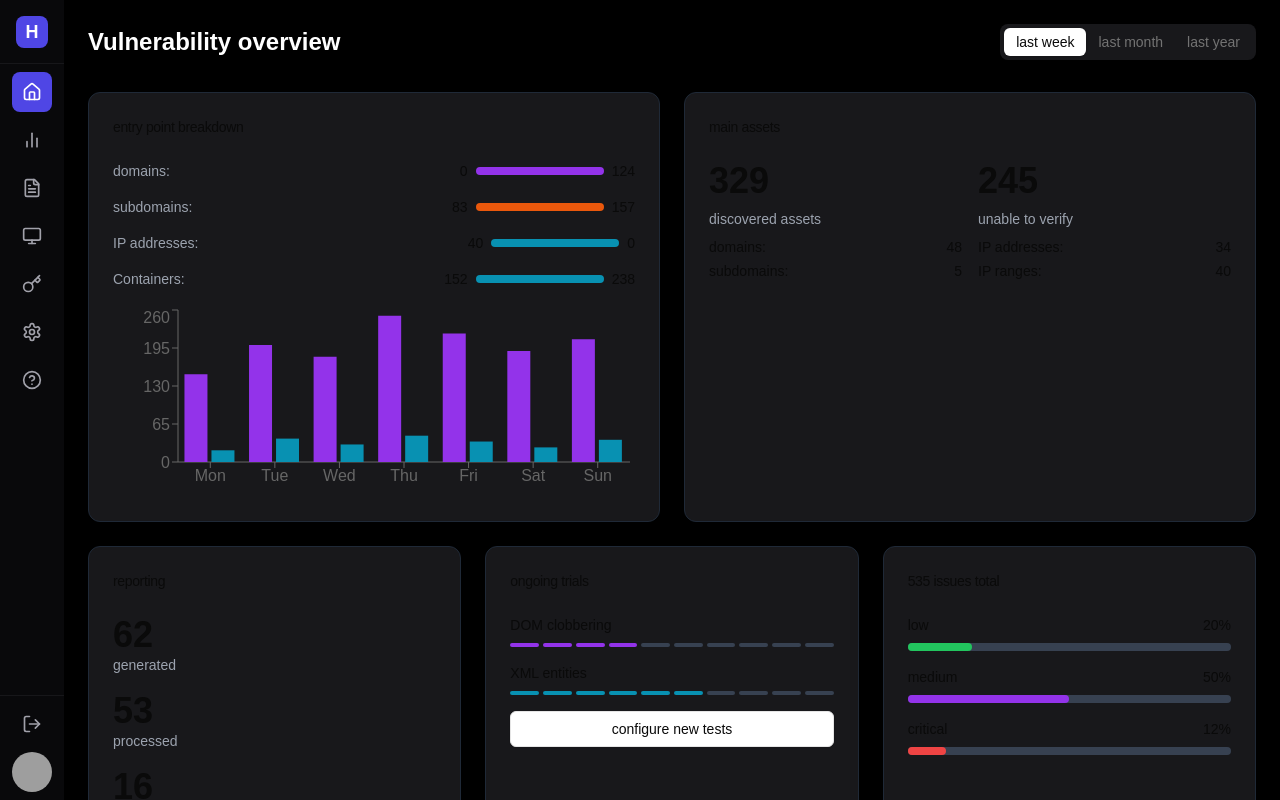
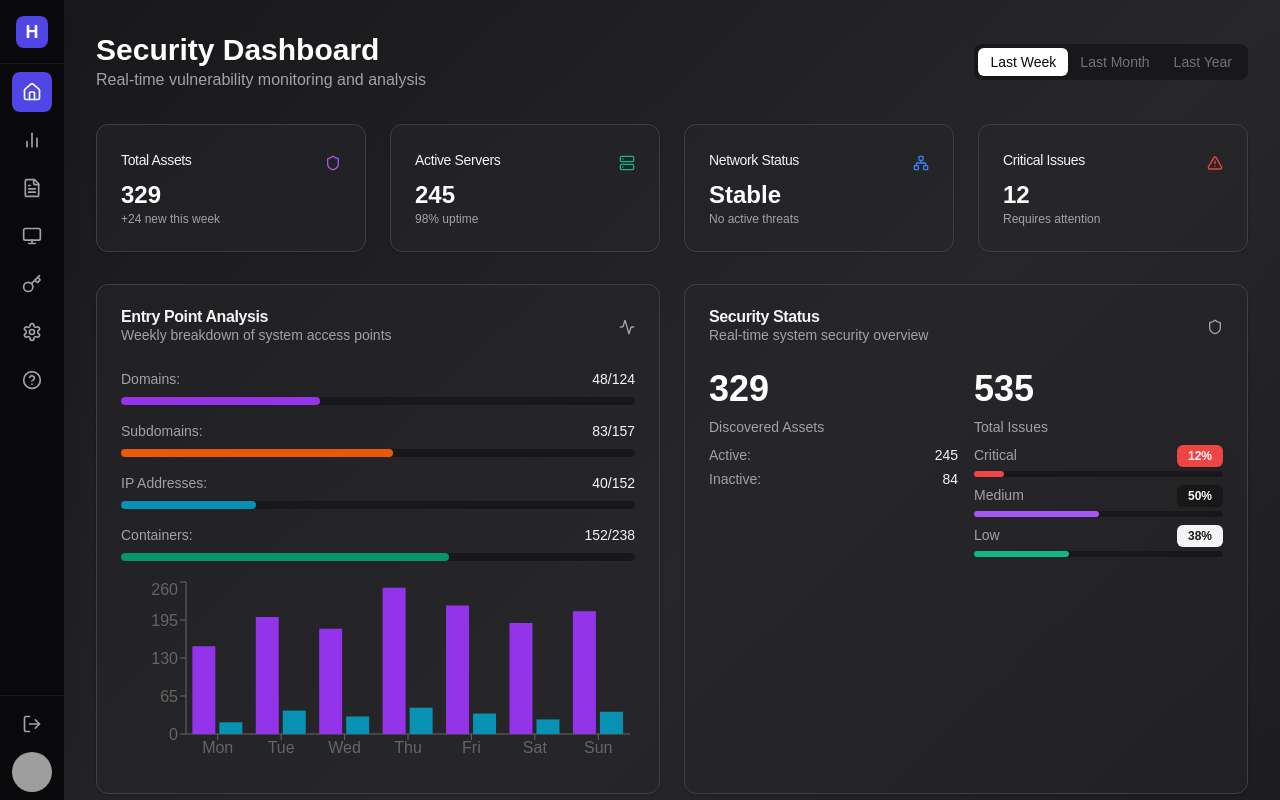
Before and after one commit to nickthelegend/hawk-ai, a Next.js app: page /dashboard in a window 1280 px wide. Shown: the top 800 px of the page. Built offline with nearby package versions, Linux system fonts and the light colour scheme; no server answers; grey boxes are pictures that could not be loaded.

Commit message:
Version: 1.0.30 : Change Dashboard Game

```diff
--- a/src/app/dashboard/page.tsx
+++ b/src/app/dashboard/page.tsx
@@ -1,84 +1,135 @@
 "use client"
 
-import { Card, CardContent, CardHeader, CardTitle } from "@/components/ui/card"
+import { Card, CardContent, CardDescription, CardHeader, CardTitle } from "@/components/ui/card"
 import { Button } from "@/components/ui/button"
 import { Tabs, TabsList, TabsTrigger } from "@/components/ui/tabs"
-import { BarChart, Bar, XAxis, YAxis, ResponsiveContainer } from 'recharts'
-import { getSession } from "@/lib/auth"
+import { BarChart, Bar, LineChart, Line, XAxis, YAxis, ResponsiveContainer, Tooltip } from "recharts"
+import { Shield, Server, Network, Container, AlertTriangle, Activity } from "lucide-react"
+import { Badge } from "@/components/ui/badge"
 
 const entryPointData = [
-  { name: 'Mon', value1: 150, value2: 20 },
-  { name: 'Tue', value1: 200, value2: 40 },
-  { name: 'Wed', value1: 180, value2: 30 },
-  { name: 'Thu', value1: 250, value2: 45 },
-  { name: 'Fri', value1: 220, value2: 35 },
-  { name: 'Sat', value1: 190, value2: 25 },
-  { name: 'Sun', value1: 210, value2: 38 },
+  { name: "Mon", value1: 150, value2: 20 },
+  { name: "Tue", value1: 200, value2: 40 },
+  { name: "Wed", value1: 180, value2: 30 },
+  { name: "Thu", value1: 250, value2: 45 },
+  { name: "Fri", value1: 220, value2: 35 },
+  { name: "Sat", value1: 190, value2: 25 },
+  { name: "Sun", value1: 210, value2: 38 },
+]
+
+const assetMetrics = [
+  { name: "Domains", count: 48, total: 124, color: "bg-purple-600" },
+  { name: "Subdomains", count: 83, total: 157, color: "bg-orange-600" },
+  { name: "IP Addresses", count: 40, total: 152, color: "bg-cyan-600" },
+  { name: "Containers", count: 152, total: 238, color: "bg-emerald-600" },
 ]
 
 export default function DashboardPage() {
-  const session =  getSession()
-  console.log(session)
-
   return (
-    <div className="p-6 bg-black text-white">
+    <div className="min-h-screen bg-gradient-to-br from-zinc-900 via-zinc-800 to-zinc-900 p-8">
       <div className="flex justify-between items-center mb-8">
-        <h1 className="text-2xl font-bold">Vulnerability overview</h1>
+        <div>
+          <h1 className="text-3xl font-bold text-white">Security Dashboard</h1>
+          <p className="text-zinc-400">Real-time vulnerability monitoring and analysis</p>
+        </div>
         <Tabs defaultValue="last-week">
           <TabsList className="bg-zinc-900">
-            <TabsTrigger value="last-week">last week</TabsTrigger>
-            <TabsTrigger value="last-month">last month</TabsTrigger>
-            <TabsTrigger value="last-year">last year</TabsTrigger>
+            <TabsTrigger value="last-week">Last Week</TabsTrigger>
+            <TabsTrigger value="last-month">Last Month</TabsTrigger>
+            <TabsTrigger value="last-year">Last Year</TabsTrigger>
           </TabsList>
         </Tabs>
       </div>
 
-      <div className="grid gap-6 md:grid-cols-2">
-        {/* Entry Point Breakdown */}
-        <Card className="bg-zinc-900 border-gray-800">
+      {/* Overview Cards */}
+      <div className="grid gap-6 md:grid-cols-4 mb-8">
+        <Card className="bg-zinc-800/50 border-zinc-700">
+          <CardHeader className="flex flex-row items-center justify-between pb-2">
+            <CardTitle className="text-zinc-100 text-sm font-medium">Total Assets</CardTitle>
+            <Shield className="h-4 w-4 text-purple-500" />
+          </CardHeader>
+          <CardContent>
+            <div className="text-2xl font-bold text-white">329</div>
+            <p className="text-xs text-zinc-400">+24 new this week</p>
+          </CardContent>
+        </Card>
+
+        <Card className="bg-zinc-800/50 border-zinc-700">
+          <CardHeader className="flex flex-row items-center justify-between pb-2">
+            <CardTitle className="text-zinc-100 text-sm font-medium">Active Servers</CardTitle>
+            <Server className="h-4 w-4 text-emerald-500" />
+          </CardHeader>
+          <CardContent>
+            <div className="text-2xl font-bold text-white">245</div>
+            <p className="text-xs text-zinc-400">98% uptime</p>
+          </CardContent>
+        </Card>
+
+        <Card className="bg-zinc-800/50 border-zinc-700">
+          <CardHeader className="flex flex-row items-center justify-between pb-2">
+            <CardTitle className="text-zinc-100 text-sm font-medium">Network Status</CardTitle>
+            <Network className="h-4 w-4 text-blue-500" />
+          </CardHeader>
+          <CardContent>
+            <div className="text-2xl font-bold text-white">Stable</div>
+            <p className="text-xs text-zinc-400">No active threats</p>
+          </CardContent>
+        </Card>
+
+        <Card className="bg-zinc-800/50 border-zinc-700">
+          <CardHeader className="flex flex-row items-center justify-between pb-2">
+            <CardTitle className="text-zinc-100 text-sm font-medium">Critical Issues</CardTitle>
+            <AlertTriangle className="h-4 w-4 text-red-500" />
+          </CardHeader>
+          <CardContent>
+            <div className="text-2xl font-bold text-white">12</div>
+            <p className="text-xs text-zinc-400">Requires attention</p>
+          </CardContent>
+        </Card>
+      </div>
+
+      <div className="grid gap-6 md:grid-cols-2 mb-8">
+        {/* Entry Point Analysis */}
+        <Card className="bg-zinc-800/50 border-zinc-700">
           <CardHeader>
-            <CardTitle className="text-sm font-medium">entry point breakdown</CardTitle>
+            <div className="flex items-center justify-between">
+              <div>
+                <CardTitle className="text-zinc-100">Entry Point Analysis</CardTitle>
+                <CardDescription className="text-zinc-400">Weekly breakdown of system access points</CardDescription>
+              </div>
+              <Activity className="h-4 w-4 text-zinc-400" />
+            </div>
           </CardHeader>
           <CardContent>
             <div className="space-y-4">
-              <div className="flex justify-between items-center">
-                <span className="text-sm text-gray-400">domains:</span>
-                <div className="flex items-center gap-2">
-                  <span className="text-sm">0</span>
-                  <div className="w-32 h-2 bg-purple-600 rounded"></div>
-                  <span className="text-sm">124</span>
+              {assetMetrics.map((metric) => (
+                <div key={metric.name} className="space-y-2">
+                  <div className="flex justify-between text-sm">
+                    <span className="text-zinc-400">{metric.name}:</span>
+                    <span className="text-zinc-100">
+                      {metric.count}/{metric.total}
+                    </span>
+                  </div>
+                  <div className="h-2 bg-zinc-900 rounded-full">
+                    <div
+                      className={`h-full rounded-full ${metric.color}`}
+                      style={{ width: `${(metric.count / metric.total) * 100}%` }}
+                    />
                   </div>
                 </div>
-              <div className="flex justify-between items-center">
-                <span className="text-sm text-gray-400">subdomains:</span>
-                <div className="flex items-center gap-2">
-                  <span className="text-sm">83</span>
-                  <div className="w-32 h-2 bg-orange-600 rounded"></div>
-                  <span className="text-sm">157</span>
-                </div>
-              </div>
-              <div className="flex justify-between items-center">
-                <span className="text-sm text-gray-400">IP addresses:</span>
-                <div className="flex items-center gap-2">
-                  <span className="text-sm">40</span>
-                  <div className="w-32 h-2 bg-cyan-600 rounded"></div>
-                  <span className="text-sm">0</span>
-                </div>
-              </div>
-              <div className="flex justify-between items-center">
-                <span className="text-sm text-gray-400">Containers:</span>
-                <div className="flex items-center gap-2">
-                  <span className="text-sm">152</span>
-                  <div className="w-32 h-2 bg-cyan-600 rounded"></div>
-                  <span className="text-sm">238</span>
-                </div>
-              </div>
-
-              <div className="h-48 mt-4">
+              ))}
+              <div className="h-48 mt-6">
                 <ResponsiveContainer width="100%" height="100%">
                   <BarChart data={entryPointData}>
                     <XAxis dataKey="name" stroke="#666" />
                     <YAxis stroke="#666" />
+                    <Tooltip
+                      contentStyle={{
+                        backgroundColor: "#18181b",
+                        border: "1px solid #27272a",
+                        borderRadius: "6px",
+                      }}
+                    />
                     <Bar dataKey="value1" fill="#9333ea" />
                     <Bar dataKey="value2" fill="#0891b2" />
                   </BarChart>
@@ -88,38 +139,65 @@ export default function DashboardPage() {
           </CardContent>
         </Card>
 
-        {/* Main Assets */}
-        <Card className="bg-zinc-900 border-gray-800">
+        {/* Security Status */}
+        <Card className="bg-zinc-800/50 border-zinc-700">
           <CardHeader>
-            <CardTitle className="text-sm font-medium">main assets</CardTitle>
+            <div className="flex items-center justify-between">
+              <div>
+                <CardTitle className="text-zinc-100">Security Status</CardTitle>
+                <CardDescription className="text-zinc-400">Real-time system security overview</CardDescription>
+              </div>
+              <Shield className="h-4 w-4 text-zinc-400" />
+            </div>
           </CardHeader>
           <CardContent>
+            <div className="space-y-6">
               <div className="grid grid-cols-2 gap-4">
                 <div className="space-y-2">
-                <div className="text-4xl font-bold">329</div>
-                <div className="text-sm text-gray-400">discovered assets</div>
+                  <div className="text-4xl font-bold text-white">329</div>
+                  <div className="text-sm text-zinc-400">Discovered Assets</div>
                   <div className="space-y-1">
-                  <div className="flex justify-between">
-                    <span className="text-sm">domains:</span>
-                    <span className="text-sm">48</span>
+                    <div className="flex justify-between text-sm">
+                      <span className="text-zinc-400">Active:</span>
+                      <span className="text-zinc-100">245</span>
                     </div>
-                  <div className="flex justify-between">
-                    <span className="text-sm">subdomains:</span>
-                    <span className="text-sm">5</span>
+                    <div className="flex justify-between text-sm">
+                      <span className="text-zinc-400">Inactive:</span>
+                      <span className="text-zinc-100">84</span>
                     </div>
                   </div>
                 </div>
                 <div className="space-y-2">
-                <div className="text-4xl font-bold">245</div>
-                <div className="text-sm text-gray-400">unable to verify</div>
-                <div className="space-y-1">
-                  <div className="flex justify-between">
-                    <span className="text-sm">IP addresses:</span>
-                    <span className="text-sm">34</span>
+                  <div className="text-4xl font-bold text-white">535</div>
+                  <div className="text-sm text-zinc-400">Total Issues</div>
+                  <div className="space-y-2">
+                    <div>
+                      <div className="flex justify-between text-sm mb-1">
+                        <span className="text-zinc-400">Critical</span>
+                        <Badge variant="destructive">12%</Badge>
                       </div>
-                  <div className="flex justify-between">
-                    <span className="text-sm">IP ranges:</span>
-                    <span className="text-sm">40</span>
+                      <div className="h-1.5 bg-zinc-900 rounded-full">
+                        <div className="h-full w-[12%] bg-red-500 rounded-full" />
+                      </div>
+                    </div>
+                    <div>
+                      <div className="flex justify-between text-sm mb-1">
+                        <span className="text-zinc-400">Medium</span>
+                        <Badge variant="default">50%</Badge>
+                      </div>
+                      <div className="h-1.5 bg-zinc-900 rounded-full">
+                        <div className="h-full w-[50%] bg-purple-500 rounded-full" />
+                      </div>
+                    </div>
+                    <div>
+                      <div className="flex justify-between text-sm mb-1">
+                        <span className="text-zinc-400">Low</span>
+                        <Badge variant="secondary">38%</Badge>
+                      </div>
+                      <div className="h-1.5 bg-zinc-900 rounded-full">
+                        <div className="h-full w-[38%] bg-emerald-500 rounded-full" />
+                      </div>
+                    </div>
                   </div>
                 </div>
               </div>
@@ -128,108 +206,90 @@ export default function DashboardPage() {
         </Card>
       </div>
 
-      <div className="grid gap-6 md:grid-cols-3 mt-6">
-        {/* Reporting */}
-        <Card className="bg-zinc-900 border-gray-800">
+      {/* Bottom Row */}
+      <div className="grid gap-6 md:grid-cols-3">
+        <Card className="bg-zinc-800/50 border-zinc-700">
           <CardHeader>
-            <CardTitle className="text-sm font-medium">reporting</CardTitle>
+            <CardTitle className="text-zinc-100">System Health</CardTitle>
+            <CardDescription className="text-zinc-400">Current system status</CardDescription>
           </CardHeader>
           <CardContent>
             <div className="space-y-4">
-              <div>
-                <div className="text-4xl font-bold">62</div>
-                <div className="text-sm text-gray-400">generated</div>
+              {["CPU Usage", "Memory", "Storage", "Network"].map((metric) => (
+                <div key={metric} className="space-y-2">
+                  <div className="flex justify-between text-sm">
+                    <span className="text-zinc-400">{metric}</span>
+                    <span className="text-zinc-100">{Math.floor(Math.random() * 30 + 70)}%</span>
                   </div>
-              <div>
-                <div className="text-4xl font-bold">53</div>
-                <div className="text-sm text-gray-400">processed</div>
+                  <div className="h-1.5 bg-zinc-900 rounded-full">
+                    <div
+                      className="h-full bg-emerald-500 rounded-full"
+                      style={{ width: `${Math.floor(Math.random() * 30 + 70)}%` }}
+                    />
                   </div>
-              <div>
-                <div className="text-4xl font-bold">16</div>
-                <div className="text-sm text-gray-400">sent to compliance</div>
                 </div>
-              <div>
-                <div className="text-4xl font-bold">9</div>
-                <div className="text-sm text-gray-400">pending</div>
-              </div>
+              ))}
             </div>
           </CardContent>
         </Card>
 
-        {/* Ongoing Trials */}
-        <Card className="bg-zinc-900 border-gray-800">
+        <Card className="bg-zinc-800/50 border-zinc-700">
           <CardHeader>
-            <CardTitle className="text-sm font-medium">ongoing trials</CardTitle>
+            <CardTitle className="text-zinc-100">Active Tests</CardTitle>
+            <CardDescription className="text-zinc-400">Ongoing security trials</CardDescription>
           </CardHeader>
           <CardContent>
             <div className="space-y-4">
-              <div>
-                <div className="text-sm mb-2">DOM clobbering</div>
+              <div className="space-y-2">
+                <div className="text-sm text-zinc-100">DOM Clobbering</div>
                 <div className="flex gap-1">
-                  {Array(10).fill(0).map((_, i) => (
-                    <div
-                      key={i}
-                      className={`h-1 w-full rounded ${
-                        i < 4 ? 'bg-purple-600' : 'bg-gray-700'
-                      }`}
-                    />
+                  {Array(10)
+                    .fill(0)
+                    .map((_, i) => (
+                      <div key={i} className={`h-1 w-full rounded ${i < 4 ? "bg-purple-600" : "bg-zinc-700"}`} />
                     ))}
                 </div>
               </div>
-              <div>
-                <div className="text-sm mb-2">XML entities</div>
+              <div className="space-y-2">
+                <div className="text-sm text-zinc-100">XML Entities</div>
                 <div className="flex gap-1">
-                  {Array(10).fill(0).map((_, i) => (
-                    <div
-                      key={i}
-                      className={`h-1 w-full rounded ${
-                        i < 6 ? 'bg-cyan-600' : 'bg-gray-700'
-                      }`}
-                    />
+                  {Array(10)
+                    .fill(0)
+                    .map((_, i) => (
+                      <div key={i} className={`h-1 w-full rounded ${i < 6 ? "bg-cyan-600" : "bg-zinc-700"}`} />
                     ))}
                 </div>
               </div>
               <Button variant="outline" className="w-full mt-4">
-                configure new tests
+                Configure New Tests
               </Button>
             </div>
           </CardContent>
         </Card>
 
-        {/* Issues Total */}
-        <Card className="bg-zinc-900 border-gray-800">
+        <Card className="bg-zinc-800/50 border-zinc-700">
           <CardHeader>
-            <CardTitle className="text-sm font-medium">535 issues total</CardTitle>
+            <CardTitle className="text-zinc-100">Recent Alerts</CardTitle>
+            <CardDescription className="text-zinc-400">Latest security notifications</CardDescription>
           </CardHeader>
           <CardContent>
             <div className="space-y-4">
-              <div>
-                <div className="flex justify-between text-sm mb-2">
-                  <span>low</span>
-                  <span>20%</span>
+              {[
+                { level: "Critical", message: "Unauthorized access attempt detected" },
+                { level: "Warning", message: "System update required" },
+                { level: "Info", message: "Backup completed successfully" },
+              ].map((alert, index) => (
+                <div key={index} className="flex items-center gap-2 p-3 rounded-lg bg-zinc-900">
+                  <Badge
+                    variant={
+                      alert.level === "Critical" ? "destructive" : alert.level === "Warning" ? "default" : "secondary"
+                    }
+                  >
+                    {alert.level}
+                  </Badge>
+                  <span className="text-sm text-zinc-100">{alert.message}</span>
                 </div>
-                <div className="h-2 bg-gray-700 rounded">
-                  <div className="h-full w-[20%] bg-green-500 rounded" />
-                </div>
-              </div>
-              <div>
-                <div className="flex justify-between text-sm mb-2">
-                  <span>medium</span>
-                  <span>50%</span>
-                </div>
-                <div className="h-2 bg-gray-700 rounded">
-                  <div className="h-full w-[50%] bg-purple-600 rounded" />
-                </div>
-              </div>
-              <div>
-                <div className="flex justify-between text-sm mb-2">
-                  <span>critical</span>
-                  <span>12%</span>
-                </div>
-                <div className="h-2 bg-gray-700 rounded">
-                  <div className="h-full w-[12%] bg-red-500 rounded" />
-                </div>
-              </div>
+              ))}
             </div>
           </CardContent>
         </Card>
```
Lines whose indentation alone changed are shown as unchanged.
